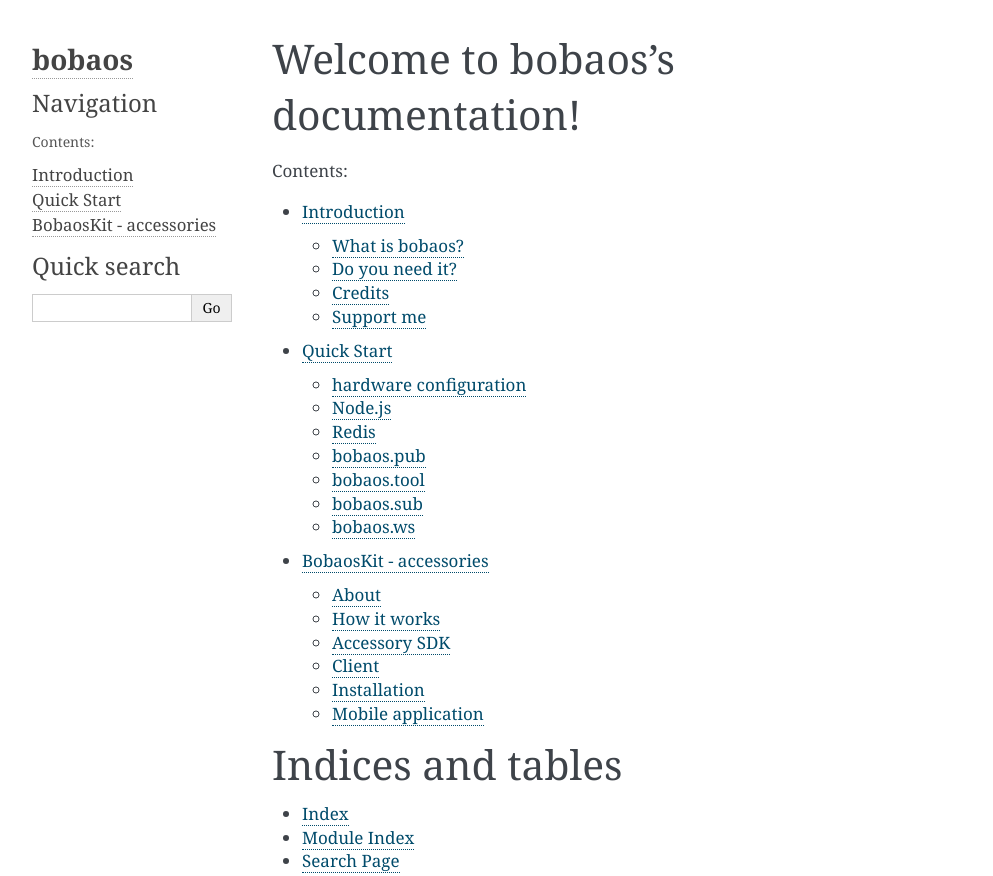
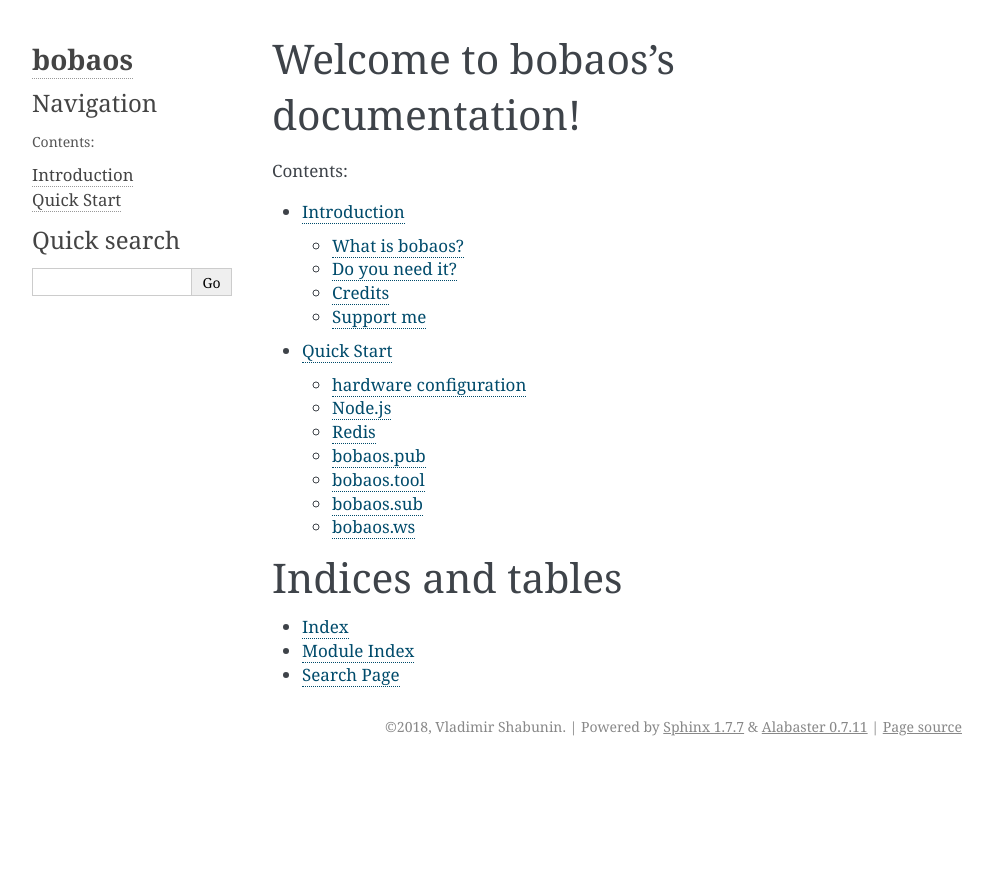
Before and after one commit to bobaoskit/bobaoskit.github.io, a plain HTML site: page index.html in a window 1280 px wide. Shown: the top 876 px of the page, without its empty margins (148-1141 px from the left). After the commit the page ends 800 px from the top, so only its background shows below. Drawn offline with Linux system fonts and the light colour scheme.

Commit message:
Remove accsessories

```diff
--- a/index.html
+++ b/index.html
@@ -54,15 +54,6 @@
 <li class="toctree-l2"><a class="reference internal" href="quickstart.html#bobaos-ws">bobaos.ws</a></li>
 </ul>
 </li>
-<li class="toctree-l1"><a class="reference internal" href="bobaoskit.html">BobaosKit - accessories</a><ul>
-<li class="toctree-l2"><a class="reference internal" href="bobaoskit.html#about">About</a></li>
-<li class="toctree-l2"><a class="reference internal" href="bobaoskit.html#how-it-works">How it works</a></li>
-<li class="toctree-l2"><a class="reference internal" href="bobaoskit.html#accessory-sdk">Accessory SDK</a></li>
-<li class="toctree-l2"><a class="reference internal" href="bobaoskit.html#client">Client</a></li>
-<li class="toctree-l2"><a class="reference internal" href="bobaoskit.html#installation">Installation</a></li>
-<li class="toctree-l2"><a class="reference internal" href="bobaoskit.html#mobile-application">Mobile application</a></li>
-</ul>
-</li>
 </ul>
 </div>
 </div>
@@ -96,7 +87,6 @@
 <ul>
 <li class="toctree-l1"><a class="reference internal" href="intro.html">Introduction</a></li>
 <li class="toctree-l1"><a class="reference internal" href="quickstart.html">Quick Start</a></li>
-<li class="toctree-l1"><a class="reference internal" href="bobaoskit.html">BobaosKit - accessories</a></li>
 </ul>
 
 <div class="relations">
```
Also changed, not shown: genindex.html (+0 -1 lines), intro.html (+0 -1 lines), quickstart.html (+0 -3 lines), search.html (+0 -1 lines), searchindex.js (+1 -1 lines), _sources/index.rst.txt, 1 other file.
